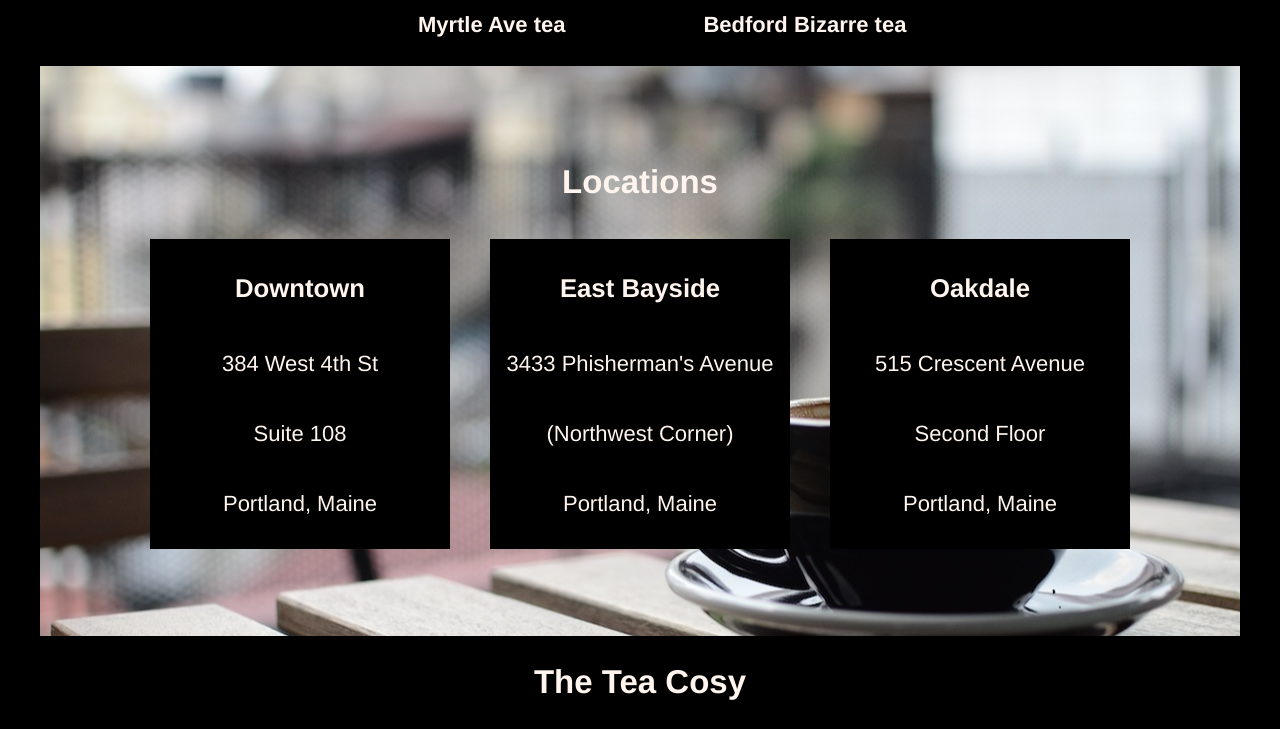
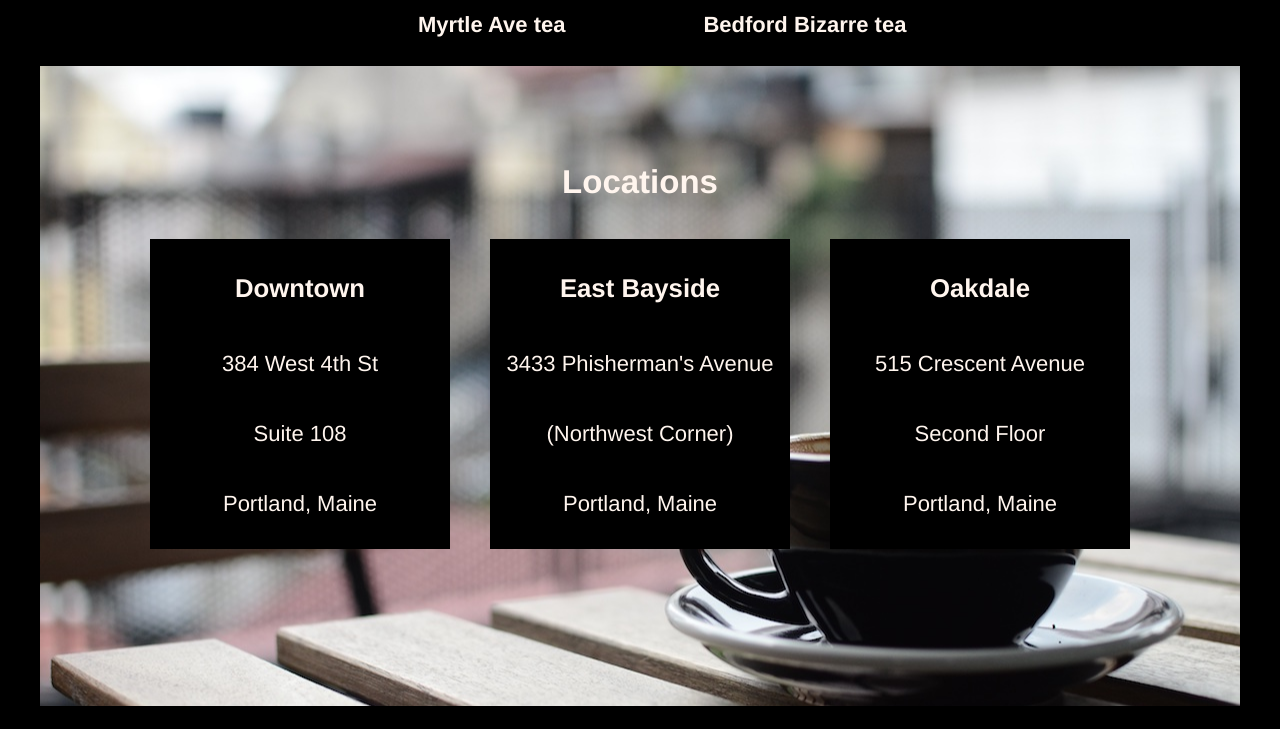
Before and after one commit to NeenSever/Tea_cosy, a plain HTML site: page index.html in a window 1280 px wide. Shown: the part 1614-2343 px from the top of the page. Drawn offline with Linux system fonts and the light colour scheme.

Commit message:
changed padding on line 98

```diff
--- a/index.html
+++ b/index.html
@@ -10,7 +10,7 @@
 <body>
     <!--HEADER-->
     <header class="flex-container">
-        </nav><a href="#index.html"><img src="img-tea-cozy-logo.png"/></a>
+        <a href="#index.html"><img src="img-tea-cozy-logo.png"/></a>
         <nav>
             <span><a href="#mission">Mission</a></span>
             <span><a href="#featured_tea">Featured Tea</a></span>
--- a/style.css
+++ b/style.css
@@ -94,7 +94,8 @@ nav span {
     background-position: center;
     background-repeat: no-repeat;
     height: 500px;
-    padding-top: 70px;
+    min-height: 500px;
+    padding: 70px 0;
 }
 
 #locations .flex-container {
```
